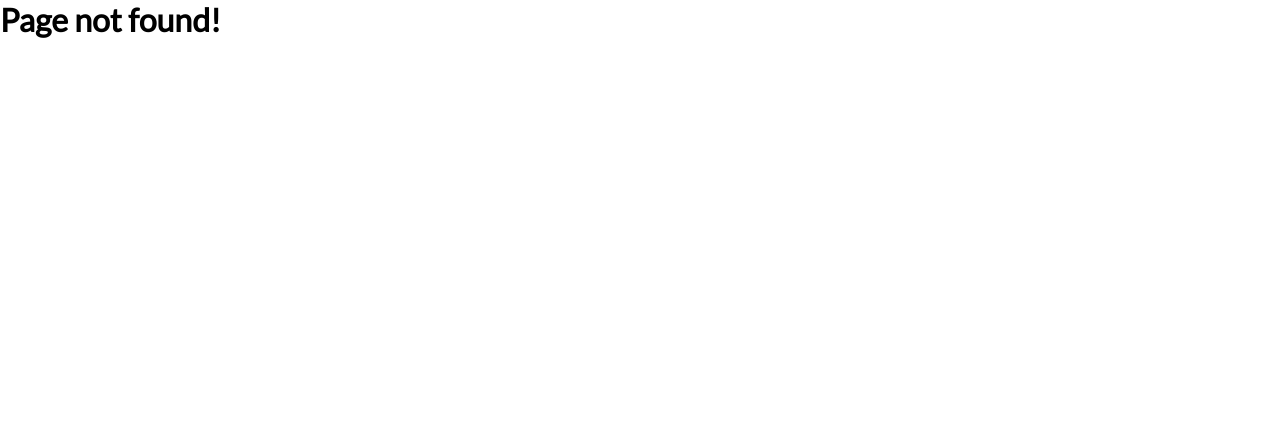
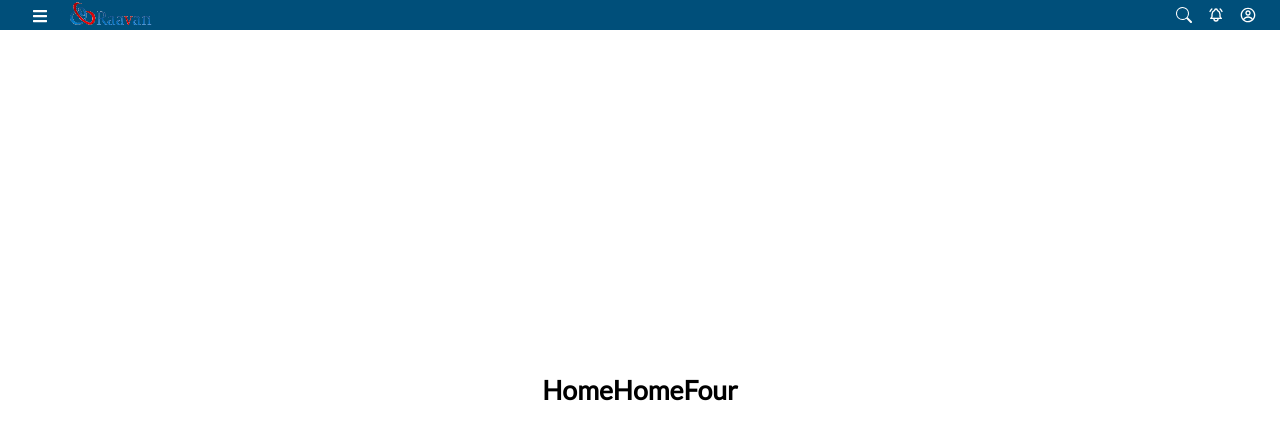
Before and after one commit to Viswanath95/React, a React (Create React App) app in the folder twad_frontend/: page /dashboard/home/homefour in a window 1280 px wide. Before the commit this address had no page. Shown: the top 440 px of the page. Built offline with nearby package versions, Linux system fonts and the light colour scheme.

Commit message:
Added nested Routes

```diff
--- a/twad_frontend/src/Login/Login.js
+++ b/twad_frontend/src/Login/Login.js
@@ -4,7 +4,6 @@ import './Login.css';
 import { users } from './Userdetails';
 
 function Login() {
-    console.log(users);
     let navigate = useNavigate();
     const[data, setData] = useState({username: '', password: ''});
     const changeHandler = (e) => {
--- a/twad_frontend/src/Pages/Home.js
+++ b/twad_frontend/src/Pages/Home.js
@@ -1,9 +1,11 @@
 import React from 'react';
+import { Outlet } from 'react-router-dom';
 
 function Home() {
     return(
         <div className="home">
             <h5>Home</h5>
+            <Outlet />
         </div>
     )
 }
--- /dev/null
+++ b/twad_frontend/src/Pages/HomeFour.js
@@ -0,0 +1,11 @@
+import React from 'react';
+
+function HomeFour() {
+    return(
+        <div className="home">
+            <h5>HomeFour</h5>
+        </div>
+    )
+}
+
+export default HomeFour;
--- /dev/null
+++ b/twad_frontend/src/Pages/HomeOne.js
@@ -0,0 +1,11 @@
+import React from 'react';
+
+function HomeOne() {
+    return(
+        <div className="home">
+            <h5>HomeOne</h5>
+        </div>
+    )
+}
+
+export default HomeOne;
--- /dev/null
+++ b/twad_frontend/src/Pages/HomeThree.js
@@ -0,0 +1,11 @@
+import React from 'react';
+
+function HomeThree() {
+    return(
+        <div className="home">
+            <h5>HomeThree</h5>
+        </div>
+    )
+}
+
+export default HomeThree;
--- /dev/null
+++ b/twad_frontend/src/Pages/HomeTwo.js
@@ -0,0 +1,11 @@
+import React from 'react';
+
+function HomeTwo() {
+    return(
+        <div className="home">
+            <h5>HomeTwo</h5>
+        </div>
+    )
+}
+
+export default HomeTwo;
--- a/twad_frontend/src/Sidebar/SidebarData.js
+++ b/twad_frontend/src/Sidebar/SidebarData.js
@@ -17,25 +17,25 @@ export const SidebarData = [
             {
                 id: 1,
                 title: 'Homeone',
-                pathname: 'home/homeone',
+                path: 'home/homeone',
                 icon: <AiIcons.AiFillHome />
             },
             {
                 id: 2,
                 title: 'Hometwo',
-                pathname: 'home/hometwo',
+                path: 'home/hometwo',
                 icon: <AiIcons.AiFillHome />
             },
             {
                 id: 3,
                 title: 'Homethree',
-                pathname: 'home/homethree',
+                path: 'home/homethree',
                 icon: <AiIcons.AiFillHome />
             },
             {
                 id: 4,
                 title: 'Homefour',
-                pathname: 'home/homefour',
+                path: 'home/homefour',
                 icon: <AiIcons.AiFillHome />
             }
         ]
--- a/twad_frontend/src/Sidebar/SubMenu.js
+++ b/twad_frontend/src/Sidebar/SubMenu.js
@@ -1,9 +1,9 @@
 import React, { useState } from 'react';
-//import { useNavigate } from 'react-router-dom';
+import { useNavigate } from 'react-router-dom';
 import { Link } from 'react-router-dom';
 
 function SubMenu({ item }) {
-    //let navigate = useNavigate();
+    let navigate = useNavigate();
     const[subnav, setSubnav] = useState(false);
 
     const showSubnav = () => {
@@ -28,8 +28,12 @@ function SubMenu({ item }) {
             {subnav &&
                 item.subNav.map((item, index) => {
                     return(
-                        <div>
-                        <Link to={item.pathname} key={index} className="dropdown-link">
+                        <div
+                            onClick={ () =>  {
+                            navigate(`dashboard/${item.path}`)
+                        }}
+                        >
+                        <Link to={item.path} key={index} className="dropdown-link">
                             {item.icon}
                             <span>{item.title}</span>
                         </Link>
```
Also changed, not shown: twad_frontend/src/App.js (+12 -1 lines).
